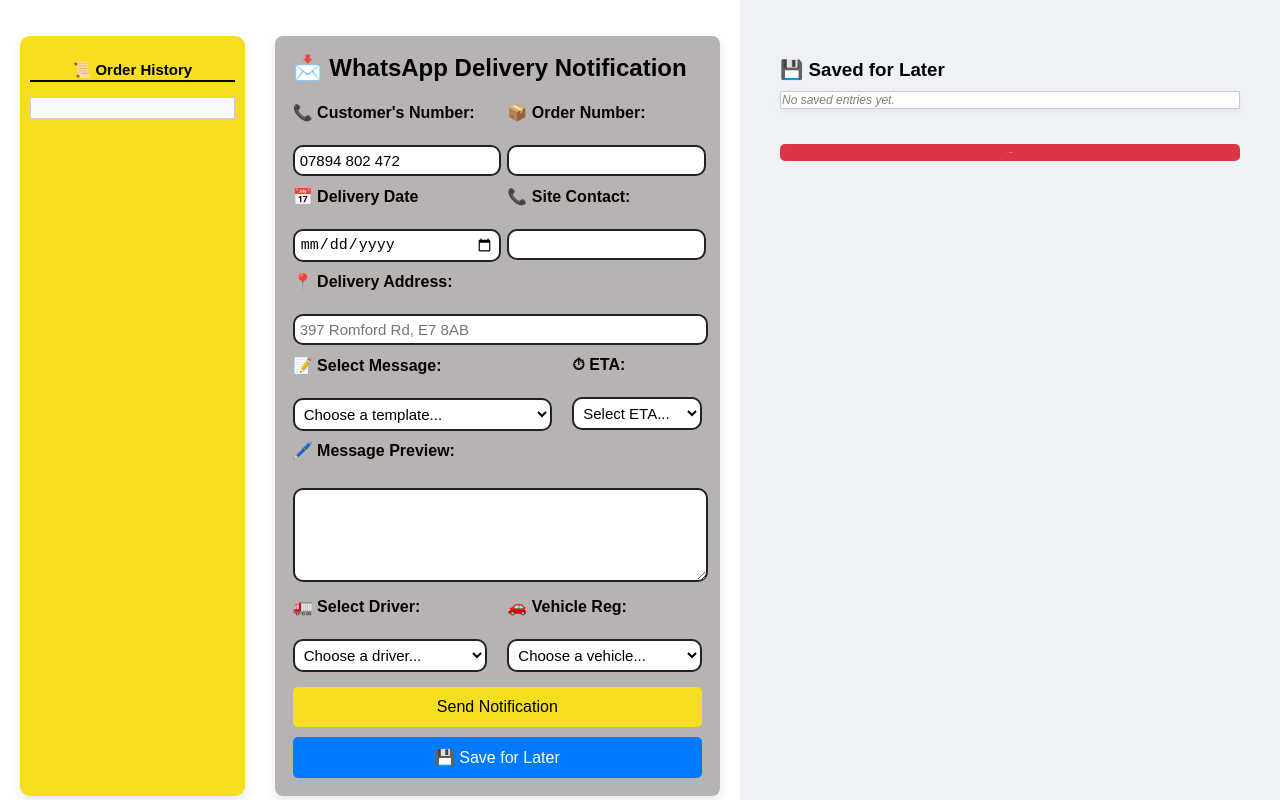
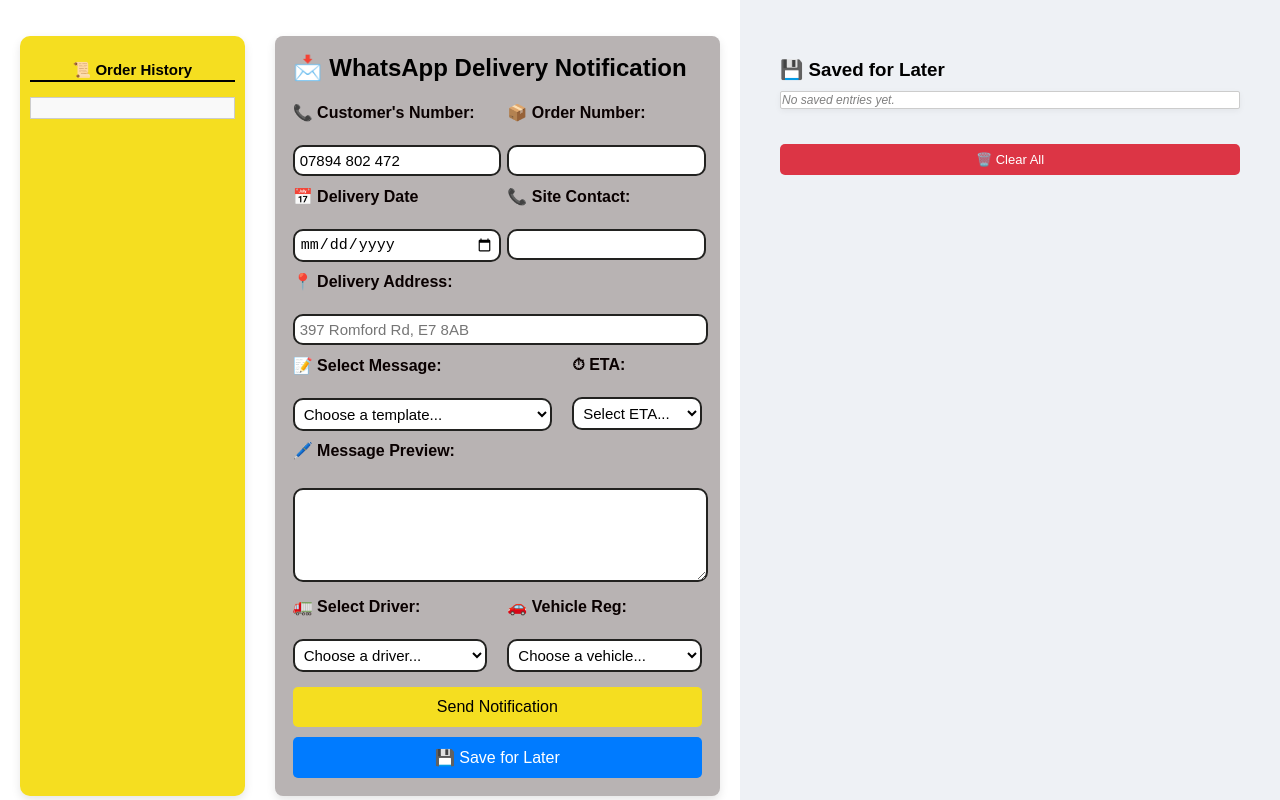
Before and after one commit to chambers-timber/delivery-notification, a website: page index.html in a window 1280 px wide. Drawn offline with Linux system fonts and the light colour scheme.

Commit message:
Update index.html

```diff
--- a/index.html
+++ b/index.html
@@ -377,7 +377,7 @@
     color: white;
     border: none;
     padding: 8px 16px;
-    font-size: 1px;
+    font-size: 13px;
     border-radius: 5px;
     cursor: pointer;
   ">
```
